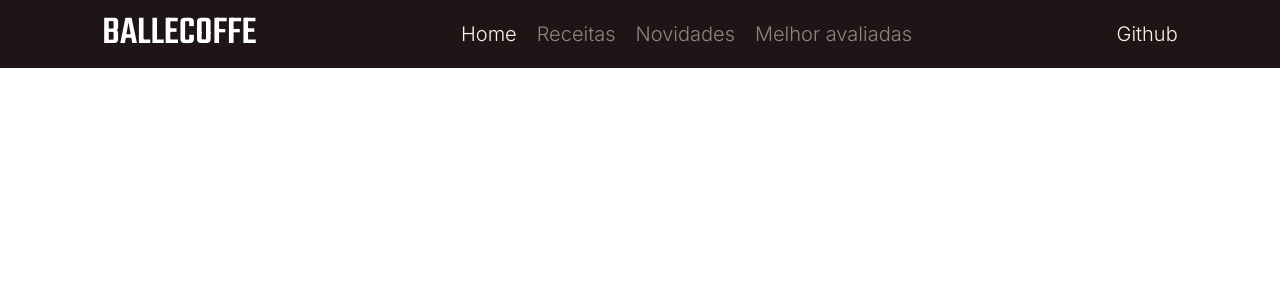
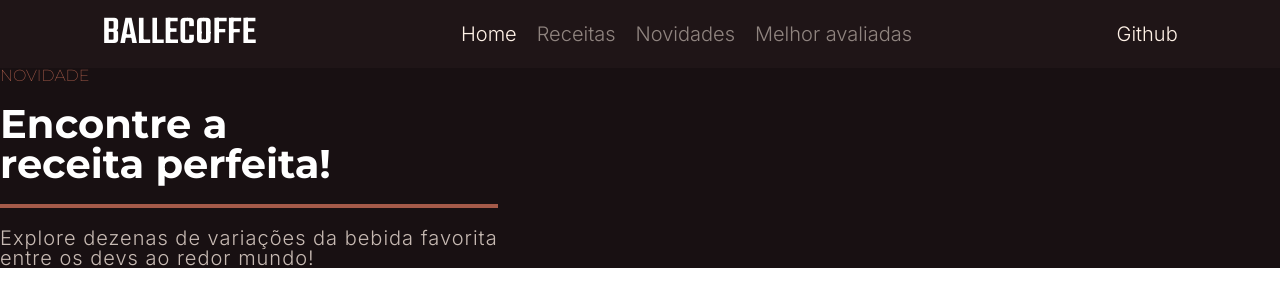
Before and after one commit to grodrigues04/Ballecofe-landing-page, a plain HTML site: page index.html in a window 1280 px wide. Drawn offline with Linux system fonts and the light colour scheme.

Commit message:
feat: add left text of section container

```diff
--- a/index.html
+++ b/index.html
@@ -19,5 +19,16 @@
         <p class="extra_text_header">Github</p>
     </header>
 
+    <section>
+        <div class="section_container_text">
+            <h4 class="section_subtitle">NOVIDADE</h4>
+            <h1 class="section_main_text">Encontre a <br>receita perfeita!</h1>
+            <img src="./images/Rectangle 1.png">
+            <h2 class="section_about_text">Explore dezenas de variações da bebida favorita<br>entre os devs ao redor mundo!</h2>
+        </div>
+        <div class="section_imgs_container">
+        </div>
+    </section>
+
 </body>
 </html>
--- a/styles/index.css
+++ b/styles/index.css
@@ -1,6 +1,7 @@
 @import url('https://fonts.googleapis.com/css2?family=Teko:wght@300..700&display=swap');
 @import url('https://fonts.googleapis.com/css2?family=Inter:ital,opsz,wght@0,14..32,100..900;1,14..32,100..900&family=Teko:wght@300..700&display=swap');
-
+@import url('https://fonts.googleapis.com/css2?family=Inter:ital,opsz,wght@0,14..32,100..900;1,14..32,100..900&family=Montserrat:ital,wght@0,100..900;1,100..900&family=Teko:wght@300..700&display=swap');
+@import url('https://fonts.googleapis.com/css2?family=Montserrat:ital,wght@0,100..900;1,100..900&display=swap');
 header{
     display: flex;
     flex-direction: row;
@@ -50,10 +51,39 @@ header{
 section{
     display: flex;
     flex-direction: row;
+    background-color: #181012;
+}
+
+.section_container_text{
+    display: flex;
+    flex-direction: column;
+    justify-content: flex-start;
+    gap: 20px;
 }
 
 .section_main_text{
-    display: flex;
-    flex-direction: column;
-    justify-content: flex-start;
+    font-size: 40px;
+    font-family: "Montserrat", sans-serif;
+    font-optical-sizing: auto;
+    font-weight: 700;
+    font-style: normal;
+    color: #FFFFFF;
 }
+
+.section_subtitle{
+    font-family: "Montserrat", sans-serif;
+    font-optical-sizing: auto;
+    font-weight: 200;
+    font-style: normal;
+    color: #A45A49;
+}
+
+.section_about_text{
+    font-size: 20px;
+    font-family: "Inter", sans-serif;
+    font-optical-sizing: auto;
+    font-weight:300;
+    font-style: normal;
+    letter-spacing: 1px;
+    color: #C7BAB3;
+}
```
Also changed, not shown: images/Rectangle 1.png (added).
